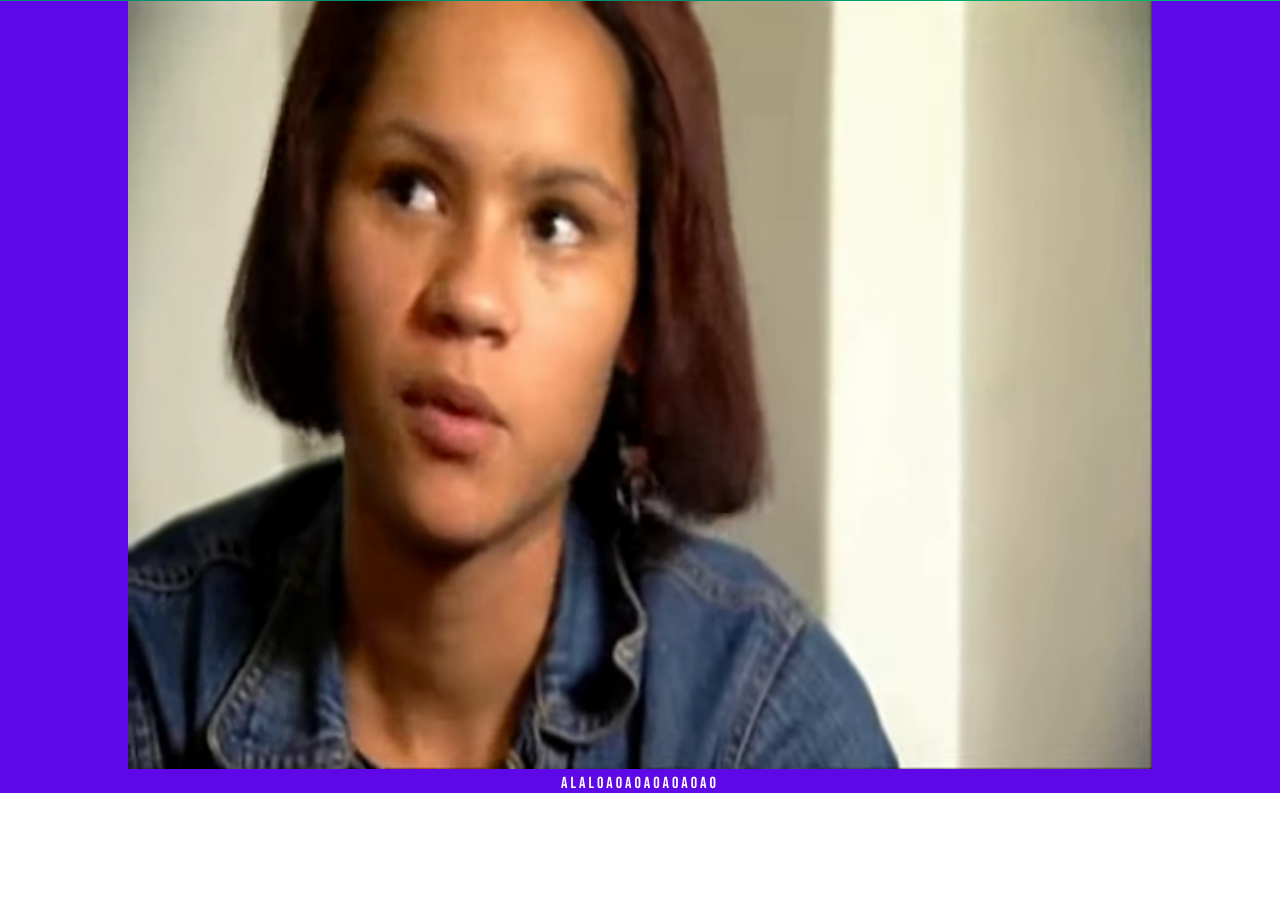
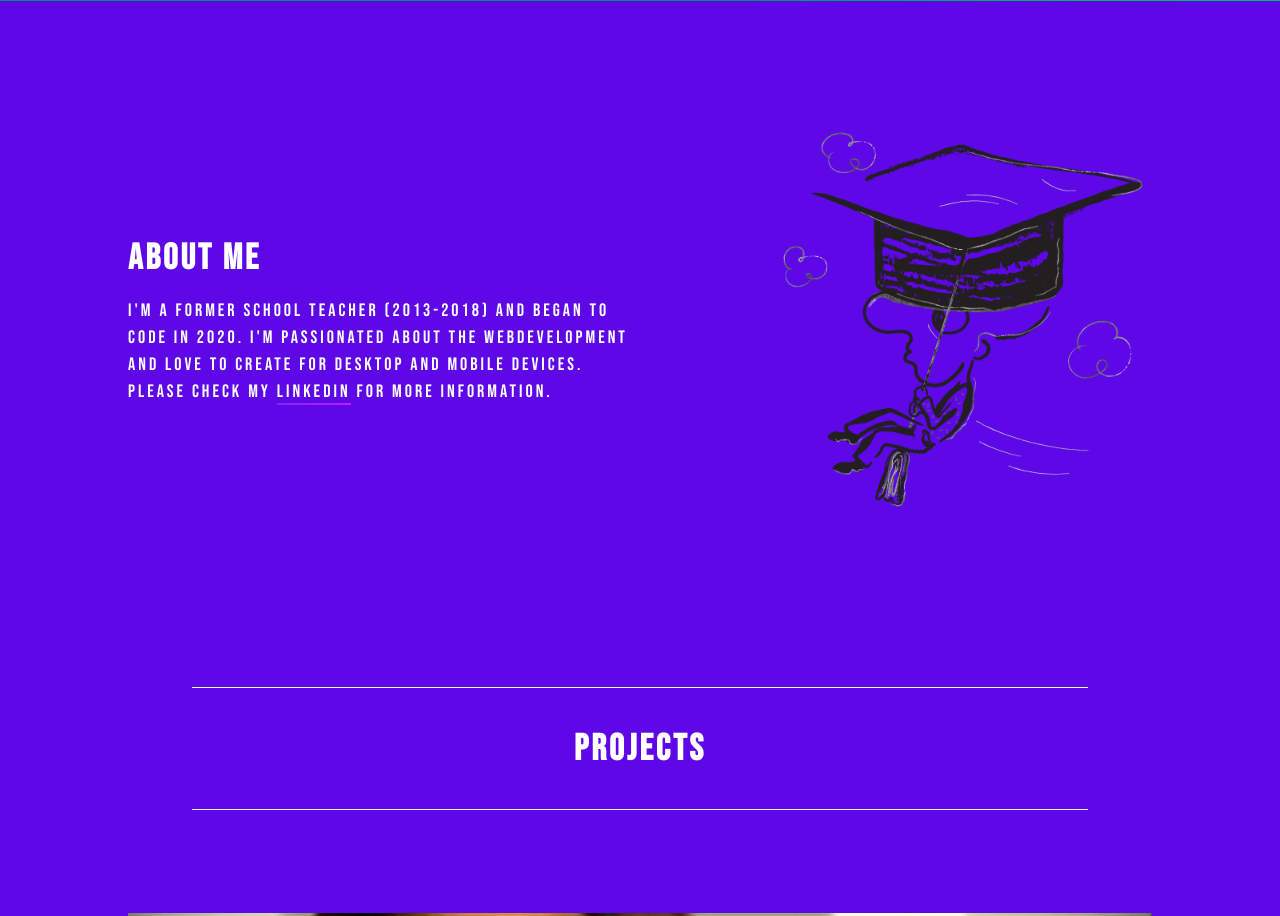
Before and after one commit to Jompa14/JoaoWebSite, a website: page src/index.html in a window 1280 px wide. Shown: the part 799-1715 px from the top of the page. Before the commit the page ends 1592 px from the top, so only its background shows below. Drawn offline with Linux system fonts and the light colour scheme.

Commit message:
Section 'about me' ready

```diff
--- a/src/index.html
+++ b/src/index.html
@@ -42,6 +42,27 @@
 
     <main>
       <section class="section sec-2">
+        <div class="aboutMe">
+          <h2>About Me</h2>
+          <p>I'm a former school teacher (2013-2018) and began to code in 2020.
+            I'm passionated about the webdevelopment and love to create for desktop and mobile devices.
+            Please check my <a class="link"
+            href="https://www.linkedin.com/in/joao-paulo-buchholz/">LinkedIn</a>
+            for more information.
+          </p>
+        </div>
+        <figure class="aboutFig">
+          <img src="images/05.png" class="ideas" title="Thanks to absurd.design for that image"
+          alt="graduated guy.">
+        </figure>
+      </section>
+      <section class="progTitle">
+        <div class="line"></div>
+        <h2 class="prog">Projects</h2>
+        <div class="line"></div>
+
+      </section>
+      <section class="section sec-3">
         <div class="banner"><img src="images/ale.png" alt="filler"></div>
         <p>alaloaoaoaoaoaoao</p>
       </section>
--- a/src/style.css
+++ b/src/style.css
@@ -118,6 +118,46 @@ header {
 }
 
 .sec-2 {
+  background-color: #5e08e7;
+  line-height: 1.5em;
+  font-size: large
+}
+
+.sec-2 h2 {
+  font-size: 2em;
+  margin-bottom: 5%;
+}
+
+.aboutMe {
+  margin: 10%;
+  width: 60%;
+}
+
+.aboutFig {
+  margin: 10%;
+  margin-left: 0;
+  width: 45%;
+}
+
+.progTitle {
+  background-color: #5e08e7;
+  display: flex;
+  flex-direction: column;
+  align-items: center;
+  padding-bottom: 5%;
+}
+.prog {
+  font-size: 2.3em;
+}
+.line {
+  display: block;
+  background-color: #fff;
+  width: 70%;
+  height: 1px;
+  margin: 3%;
+}
+
+.sec-3 {
   height: max-content;
   display: flex;
   flex-direction: column;
@@ -128,7 +168,7 @@ header {
     linear-gradient(to right rgb(127, 10, 236), #5e08e7);
 }
 
-.sec-2 img {
+.sec-3 img {
   max-width: 100%;
   max-height: 100%;
 }
```
Also changed, not shown: src/images/05.png (added).
